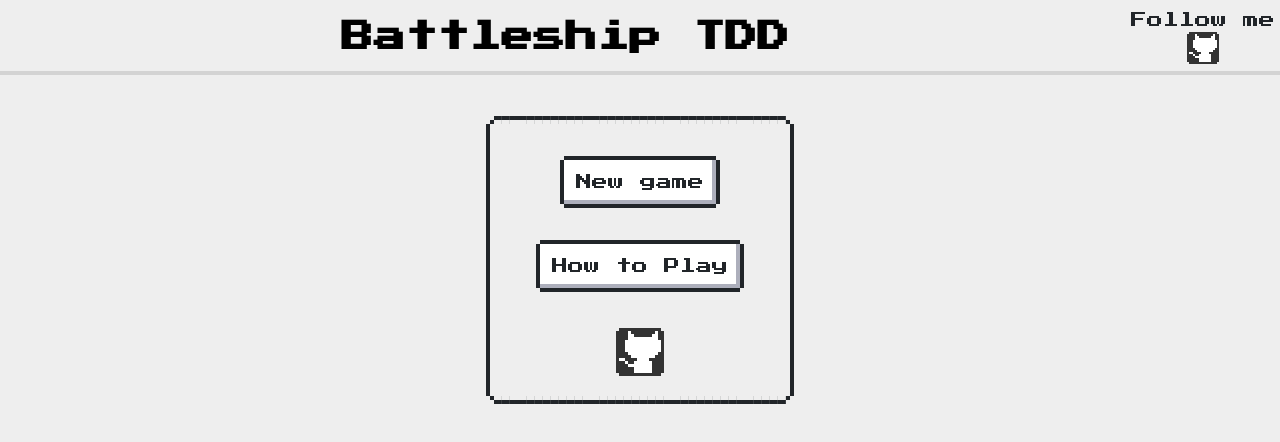
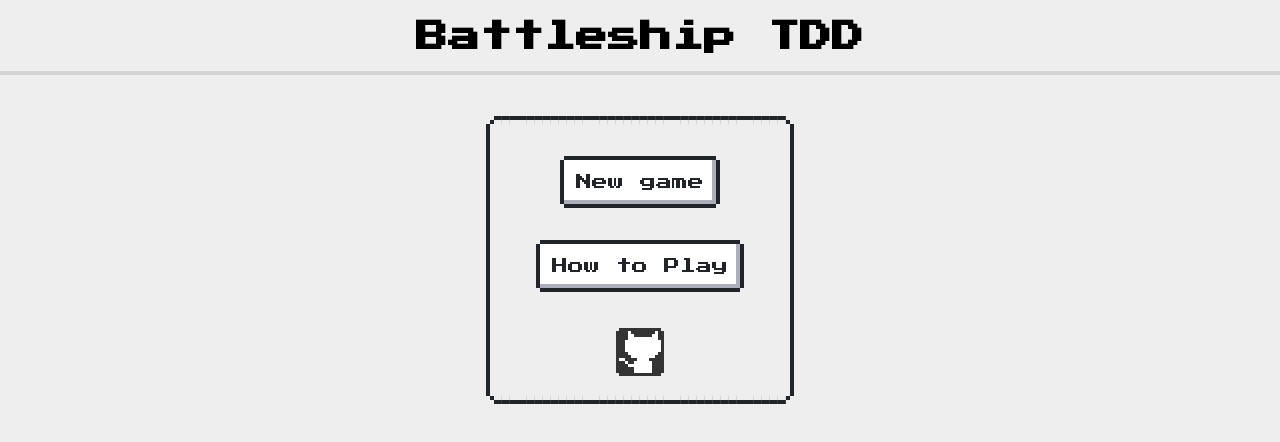
Before and after one commit to daxas-boop/battleship-tdd, a React (Create React App) app: page / in a window 1280 px wide. Shown: the top 442 px of the page. Built offline with nearby package versions, Linux system fonts and the light colour scheme.

Commit message:
Removes SocialNac component.

```diff
--- a/src/components/Header.jsx
+++ b/src/components/Header.jsx
@@ -13,33 +13,20 @@ const Title = styled.h1 `
     color: black;
     flex-grow:2;
     text-align:center;
-`
 
-const SocialNav = styled.nav `
-    margin-top:5px;
-    margin-right:5px;
-    display:flex;
-    flex-direction: column;
-`
+    @media(max-width:768px) {
+        font-size:18px;
+    }
 
-const IconLink = styled.a `
-    text-align:center;
-`
-
-const Text = styled.p `
-    margin:0;
+    @media(max-width:320px) {
+        font-size:14px;
+    }
 `
 
 const Header = () => {
     return (
         <Container className='container'>
             <Title>Battleship TDD</Title>
-            <SocialNav>
-                <Text>Follow me</Text>
-                <IconLink href='https://github.com/daxas-boop/' target='_blank' rel="noopener noreferrer">
-                    <i className='nes-icon github nes-pointer'></i>
-                </IconLink>
-            </SocialNav>
         </Container>
     )
 }
```
